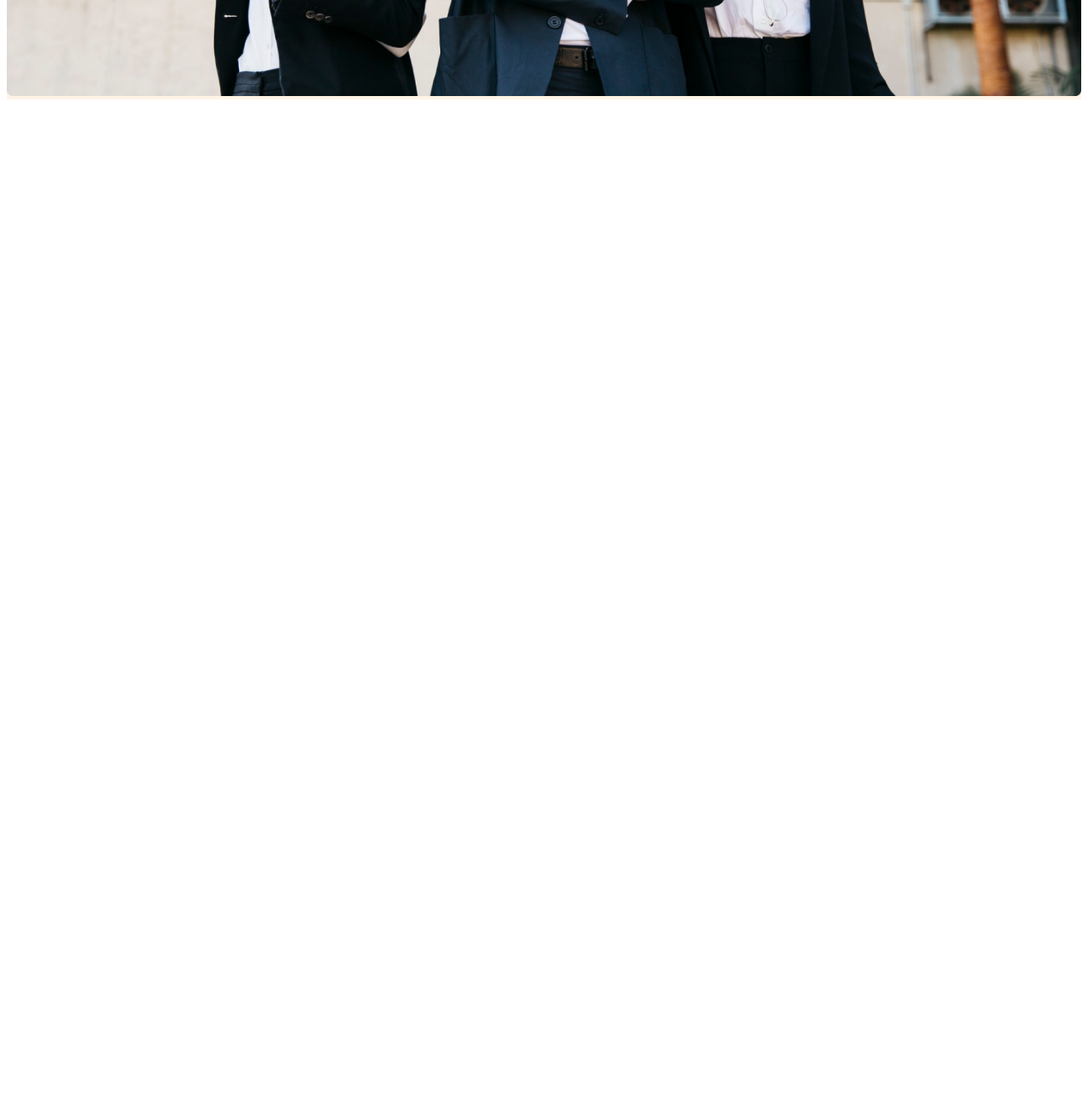
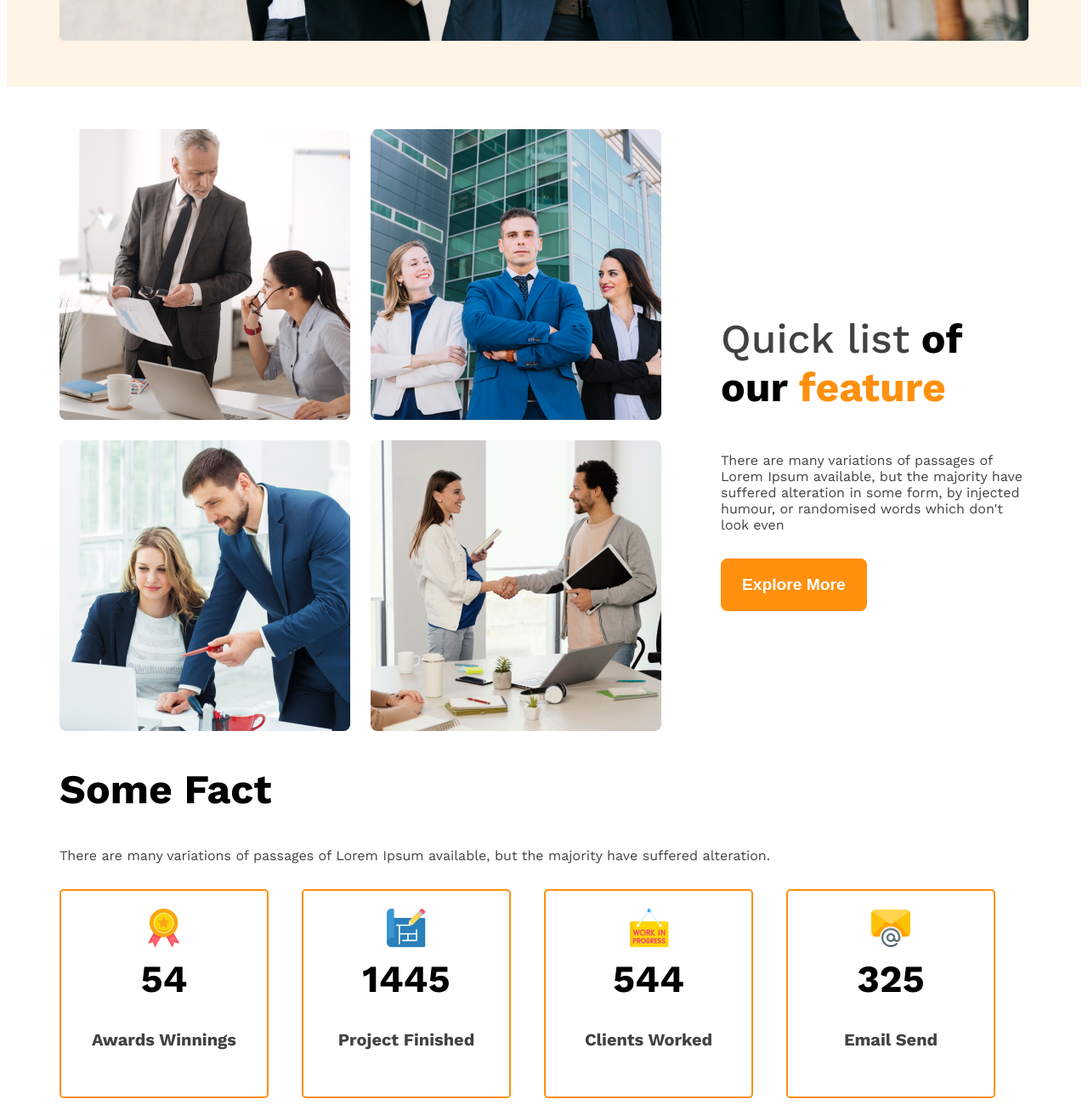
Before and after one commit to AYAS-MAHMUD/responsive-architechture, a plain HTML site: page index.html in a window 1280 px wide. Shown: the part 1045-2345 px from the top of the page at 85% size. Before the commit the page ends 1170 px from the top, so only its background shows below. Drawn offline with nearby package versions, Linux system fonts and the light colour scheme.

Commit message:
Three section responsive completed

```diff
--- a/index.html
+++ b/index.html
@@ -27,7 +27,49 @@
         </div>
     </header>
     <main>
-
+        <section>
+            <div class="team-feature-container">
+                <div class="team-img">
+                    <img src="./images/team1.png" alt="">
+                    <img src="./images/team2.png" alt="">
+                    <img src="./images/team3.png" alt="">
+                    <img src="./images/team4.png" alt="">
+                </div>
+                <div class="team-feature">
+                    <h3 class="feature-title"><span class="
+                        s1">Quick list</span> <span class="s2">of our</span> <span class="s3">feature</span></h3>
+                    <p class="feature-description">There are many variations of passages of Lorem Ipsum available, but the majority have suffered alteration in some form, by injected humour, or randomised words which don't look even</p>
+                    <button class="btn-primary">Explore More</button>
+                </div>
+            </div>
+        </section>
+        <!-- some fact -->
+        <section class="some-fact">
+            <h1 class="feature-title">Some Fact</h1>
+            <p class="feature-description">There are many variations of passages of Lorem Ipsum available, but the majority have suffered alteration.</p>
+            <div class="fact-container">
+                <div class="fact-card">
+                    <img src="./images/icons/ribon.png" alt="" class="fact-icon">
+                    <h4 class="fact-number">54</h4>
+                    <h5 class="fact-name">Awards Winnings</h5>
+                </div>
+                <div class="fact-card">
+                    <img src="./images/icons/projects.png" alt="" class="fact-icon">
+                    <h4 class="fact-number">1445</h4>
+                    <h5 class="fact-name">Project Finished</h5>
+                </div>
+                    <div class="fact-card">
+                    <img src="./images/icons/customers.png" alt="" class="fact-icon">
+                    <h4 class="fact-number">544</h4>
+                    <h5 class="fact-name">Clients Worked</h5>
+                </div>
+                <div class="fact-card">
+                    <img src="./images/icons/email.png" alt="" class="fact-icon">
+                    <h4 class="fact-number">325</h4>
+                    <h5 class="fact-name">Email Send</h5>
+                </div>
+            </div>
+        </section>
     </main>
     <footer>
 
--- a/style.css
+++ b/style.css
@@ -8,6 +8,7 @@
 :root{
     --grey:#424242;
     --bg-light: rgba(255,144,14,0.1);
+    --btn-bg: #FF900E;
 
 }
 .header{
@@ -17,11 +18,11 @@
     display: flex;
     align-items: center;
     justify-content: space-between;
-    max-width: 1440px;
+    max-width: 1140px;
     margin: 0 auto;
 }
 .banner{
-    max-width: 1440px;
+    max-width: 1140px;
     margin: 0 auto;
 }
 .banner-contant{
@@ -34,16 +35,18 @@
     font-weight: 700;
 }
 .btn-primary{
-     background-color: #FF900E;
+    background-color: var(--btn-bg);
      color: white;
      padding: 20px 25px;
     font-size: 1.2rem;
     font-weight: 600;
-    border-radius: 5px;
+    border-radius: 8px;
     margin-bottom: 50px;
+    border: none;
 }
 .banner-img{
     width: 100%;
+    margin-bottom: 50px;
 }
 .brand{
     font-weight: 700;
@@ -61,6 +64,78 @@
     text-decoration: none;
 }
 
+
+
+/* main */
+main{
+    max-width: 1140px;
+    margin: 0 auto;
+}
+.team-feature-container{
+    margin-top: 50px;
+    display: flex;
+    gap: 70px;
+
+}
+.team-img{
+    display: grid;
+    grid-template-columns: repeat(2,1fr);
+    gap: 24px;
+}
+.team-feature{
+    margin-top: 170px;
+    max-width: 530px;
+}
+.feature-title{
+    font-size: 3rem;
+}
+.feature-title .s1{
+    color: var(--grey);
+    font-weight: 500;
+}
+.feature-title .s2{
+    color: black;
+}
+.feature-title .s3{
+    color: var(--btn-bg);
+}
+.feature-description{
+    margin-bottom: 30px;
+    font-size: 1rem;
+    color: var(--grey);
+}
+/* Some fact */
+.fact-container{
+    display: grid;
+    grid-template-columns: repeat(4,1fr);
+    justify-content: space-between;
+}
+.fact-card{
+    height: 242px;
+    width: 242px;
+    border: 2px solid var(--btn-bg);
+    border-radius: 5px;
+    display: flex;
+    flex-direction: column;
+    align-items: center;
+    justify-content: center;
+}
+.fact-card img{
+    height: 46px;
+}
+.fact-card .fact-number{
+    font-size: 2.8rem;
+    margin-top: 10px;
+    margin-bottom: 0px;
+}
+.fact-card .fact-name{
+    font-size: 1.25rem;
+    color: var(--grey);
+}
+
+
+
+
 @media screen and (max-width:576px) {
     .navbar, .nav-links{
         flex-direction: column;
@@ -68,4 +143,40 @@
     .navbar, .banner{
         margin: 0 15px;
     }
+    .team-feature-container{
+        flex-direction: column-reverse;
+    }
+    .team-img{
+        grid-template-columns: repeat(1,1fr);
+        margin: 0 auto;
+    }
+    .team-feature{
+        margin-top: 10px;
+        text-align: center;
+    }
+    .fact-container{
+        grid-template-columns: repeat(1,1fr);
+        gap: 10px;
+    }
+    .fact-card{
+        margin: 0 auto;
+    }
+    .some-fact .feature-title, .feature-description{
+        text-align: center;
+    }
+
 }
+
+/* medium device */
+@media screen and (min-width:576px) and (max-width:992px) {
+    .team-feature-container{
+        flex-direction: column;
+    }
+    .team-feature{
+        text-align: center;
+        margin: 10px auto;
+    }
+    .team-img{
+        margin: 0 auto;
+    }
+}
```
